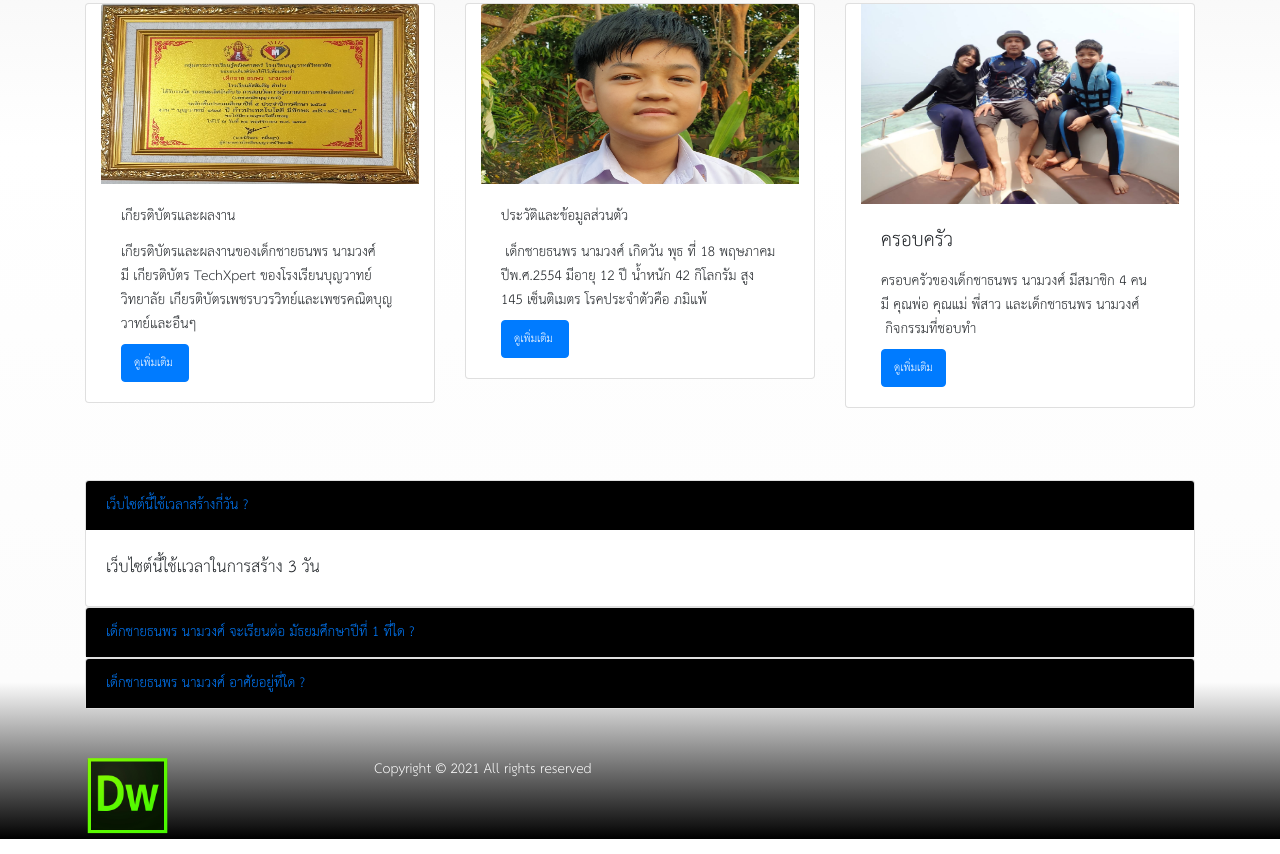
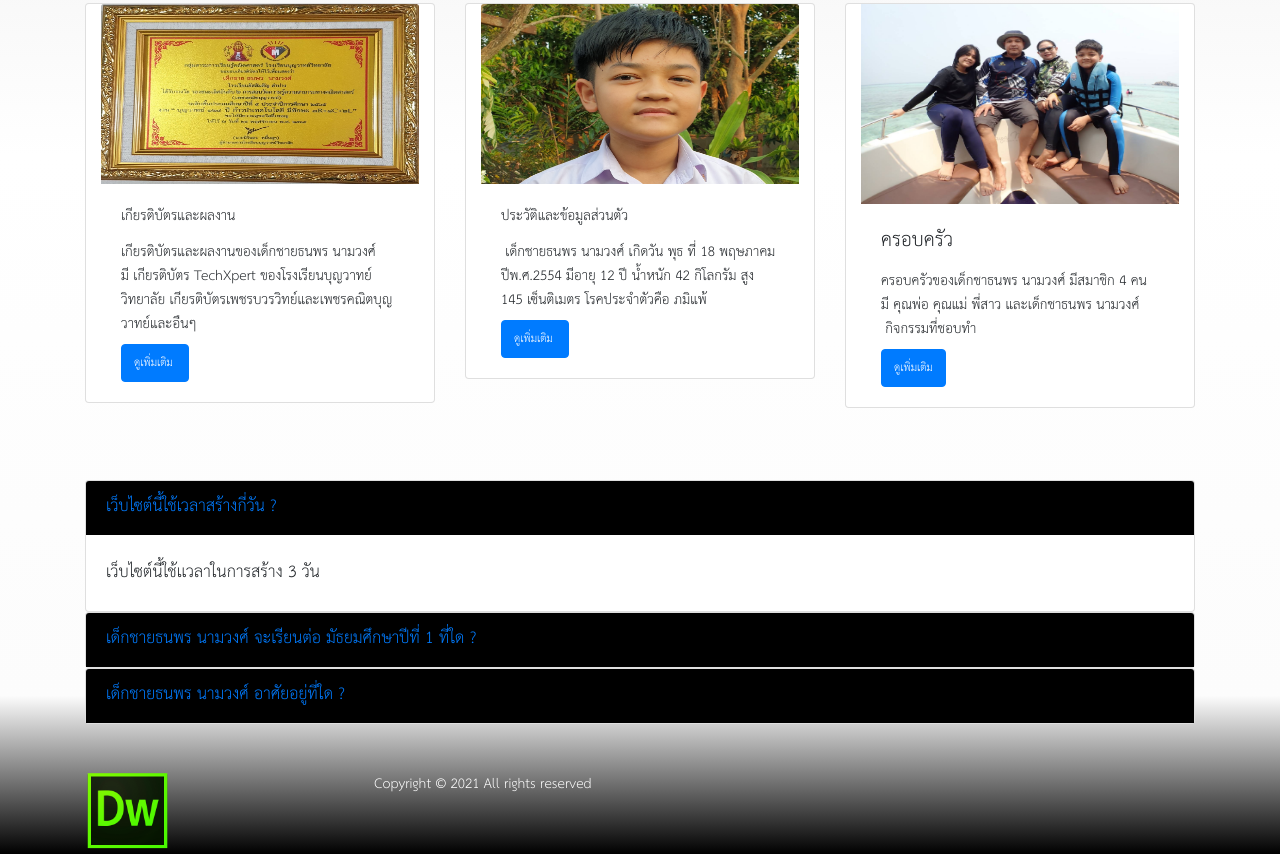
Before and after one commit to Thatonewebcreator/Prototype-Website, a plain HTML site: page index.html in a window 1280 px wide. Shown: the part 754-1608 px from the top of the page. Drawn offline with Linux system fonts and the light colour scheme.

Commit message:
Add files via upload

```diff
--- a/index.html
+++ b/index.html
@@ -82,7 +82,7 @@
 <div id="accordion1" role="tablist">
   <div class="card">
     <div class="card-header" role="tab" id="headingOne1">
-      <h5 class="mb-0"> <a data-toggle="collapse" href="#collapseOne1" role="button" aria-expanded="true" aria-controls="collapseOne1"> เว็บไซต์นี้ใช้เวลาสร้างกี่วัน ?&nbsp;&nbsp; </a> </h5>
+      <h4 class="mb-0"> <a data-toggle="collapse" href="#collapseOne1" role="button" aria-expanded="true" aria-controls="collapseOne1"> เว็บไซต์นี้ใช้เวลาสร้างกี่วัน ?&nbsp;&nbsp; </a></h4>
     </div>
     <div id="collapseOne1" class="collapse show" role="tabpanel" aria-labelledby="headingOne1" data-parent="#accordion1">
       <div class="card-body">เว็บไซต์นี้ใช้เเวลาในการสร้าง&nbsp;3 วัน</div>
@@ -90,7 +90,7 @@
   </div>
   <div class="card">
     <div class="card-header" role="tab" id="headingTwo1">
-      <h5 class="mb-0"> <a class="collapsed" data-toggle="collapse" href="#collapseTwo1" role="button" aria-expanded="false" aria-controls="collapseTwo1"> เด็กชายธนพร นามวงศ์ จะเรียนต่อ มัธยมศึกษาปีที่ 1 ที่ใด ? </a> </h5>
+      <h4 class="mb-0"> <a class="collapsed" data-toggle="collapse" href="#collapseTwo1" role="button" aria-expanded="false" aria-controls="collapseTwo1"> เด็กชายธนพร นามวงศ์ จะเรียนต่อ มัธยมศึกษาปีที่ 1 ที่ใด ? </a></h4>
     </div>
     <div id="collapseTwo1" class="collapse" role="tabpanel" aria-labelledby="headingTwo1" data-parent="#accordion1">
       <div class="card-body">ด็กชายธนพร นามวงศ์ จะเรียนต่อ มัธยมศึกษา 1 ที่โรงเรียนบุญวาทย์วิทยาลัย
@@ -99,7 +99,7 @@
   </div>
   <div class="card">
     <div class="card-header" role="tab" id="headingThree1">
-      <h5 class="mb-0"> <a class="collapsed" data-toggle="collapse" href="#collapseThree1" role="button" aria-expanded="false" aria-controls="collapseThree1"> เด็กชายธนพร นามวงศ์ อาศัยอยู่ที่ใด ? </a> </h5>
+      <h4 class="mb-0"> <a class="collapsed" data-toggle="collapse" href="#collapseThree1" role="button" aria-expanded="false" aria-controls="collapseThree1"> เด็กชายธนพร นามวงศ์ อาศัยอยู่ที่ใด ? </a></h4>
     </div>
     <div id="collapseThree1" class="collapse" role="tabpanel" aria-labelledby="headingThree1" data-parent="#accordion1">
       <div class="card-body"><center><iframe src="https://www.google.com/maps/embed?pb=!1m13!1m8!1m3!1d1893.543707773883!2d99.532125!3d18.343296!3m2!1i1024!2i768!4f13.1!3m2!1m1!2zMTjCsDIwJzM2LjEiTiA5OcKwMzEnNTUuOSJF!5e0!3m2!1sth!2sth!4v1710506306094!5m2!1sth!2sth" width="1000" height="450" style="border:0;" allowfullscreen="" loading="lazy" referrerpolicy="no-referrer-when-downgrade"></iframe></center></div>
```
